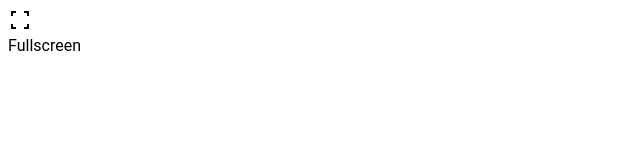
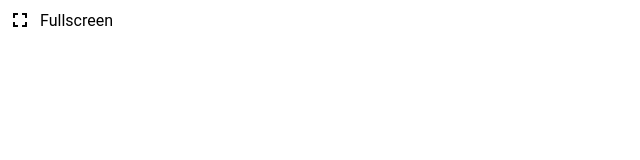
Before and after one commit to Bartosz8291/Bartosz8291.github.io, a plain HTML site: page browser/index.html in a window 1280 px wide. Shown: the whole page, without its empty margins (0-640 px from the left). Drawn offline with nearby package versions, Linux system fonts and the light colour scheme.

Commit message:
Update index.html

```diff
--- a/browser/index.html
+++ b/browser/index.html
@@ -8,25 +8,36 @@
       .fullscreen-btn {
         display: flex;
         cursor: pointer;
+        align-items: center;
+      }
+      .fullscreen-text {
+        margin-left: 8px;
       }
     </style>
-    <link rel="stylesheet" href="https://fonts.googleapis.com/css2?family=Material+Symbols+Outlined:opsz,wght,FILL,GRAD@20..48,100..700,0..1,-50..200" />
-    <link rel="stylesheet" href="https://fonts.googleapis.com/css2?family=Material+Symbols+Outlined:opsz,wght,FILL,GRAD@24,400,0,0" />
+    <link rel="stylesheet" href="https://fonts.googleapis.com/icon?family=Material+Icons+Outlined" />
   </head>
   <body>
-    <span class="material-symbols-outlined fullscreen-btn" onclick="toggleFullscreen()">
-      fullscreen
-    </span>
-    <span style="display: flex;">Fullscreen</span>
+    <div class="fullscreen-btn" onclick="toggleFullscreen()">
+      <span class="material-icons-outlined" id="fullscreen-icon">
+        fullscreen
+      </span>
+      <span class="fullscreen-text" id="fullscreen-text">Fullscreen</span>
+    </div>
 
     <script>
       function toggleFullscreen() {
         if (!document.fullscreenElement) {
-          document.documentElement.requestFullscreen().catch((err) => {
+          document.documentElement.requestFullscreen().then(() => {
+            document.getElementById('fullscreen-icon').innerHTML = 'close_fullscreen';
+            document.getElementById('fullscreen-text').textContent = 'Exit Fullscreen';
+          }).catch((err) => {
             alert(`Error attempting to enable full-screen mode: ${err.message} (${err.name})`);
           });
         } else {
-          document.exitFullscreen();
+          document.exitFullscreen().then(() => {
+            document.getElementById('fullscreen-icon').innerHTML = 'fullscreen';
+            document.getElementById('fullscreen-text').textContent = 'Fullscreen';
+          });
         }
       }
     </script>
```
